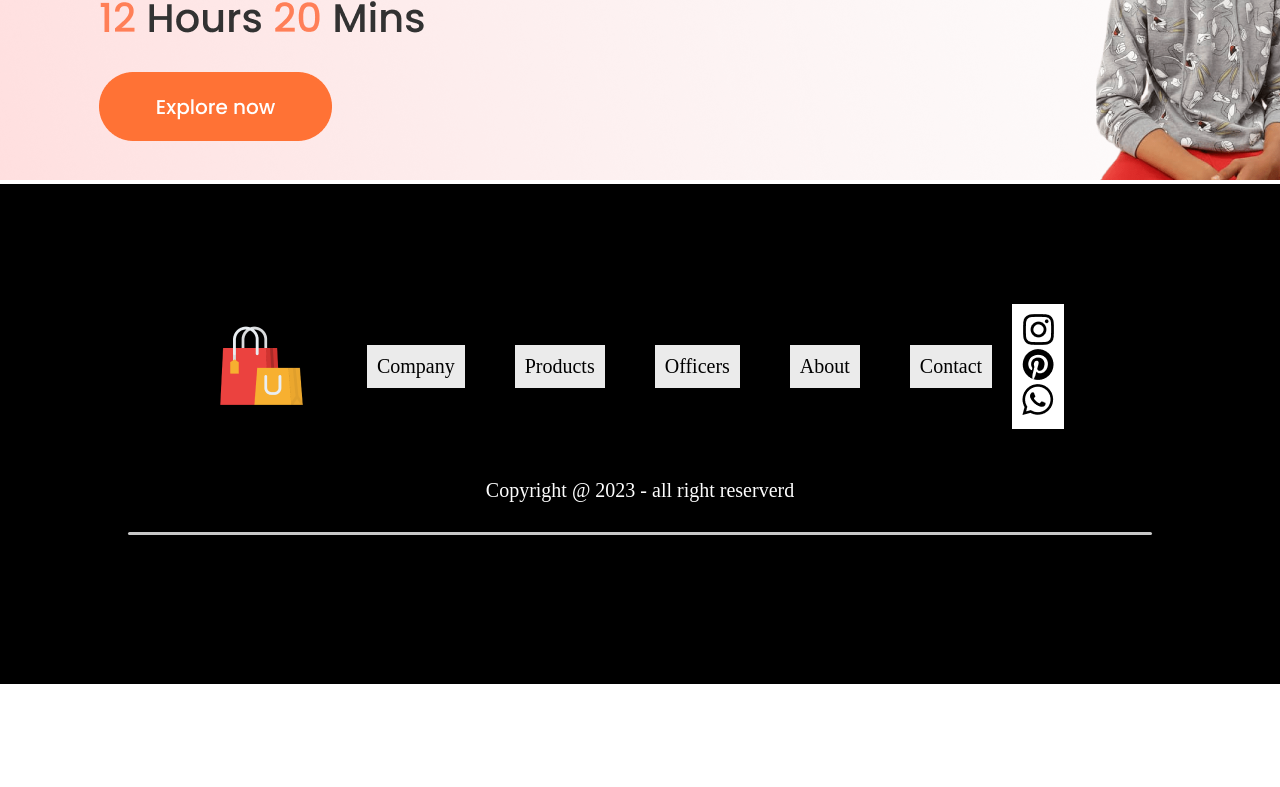
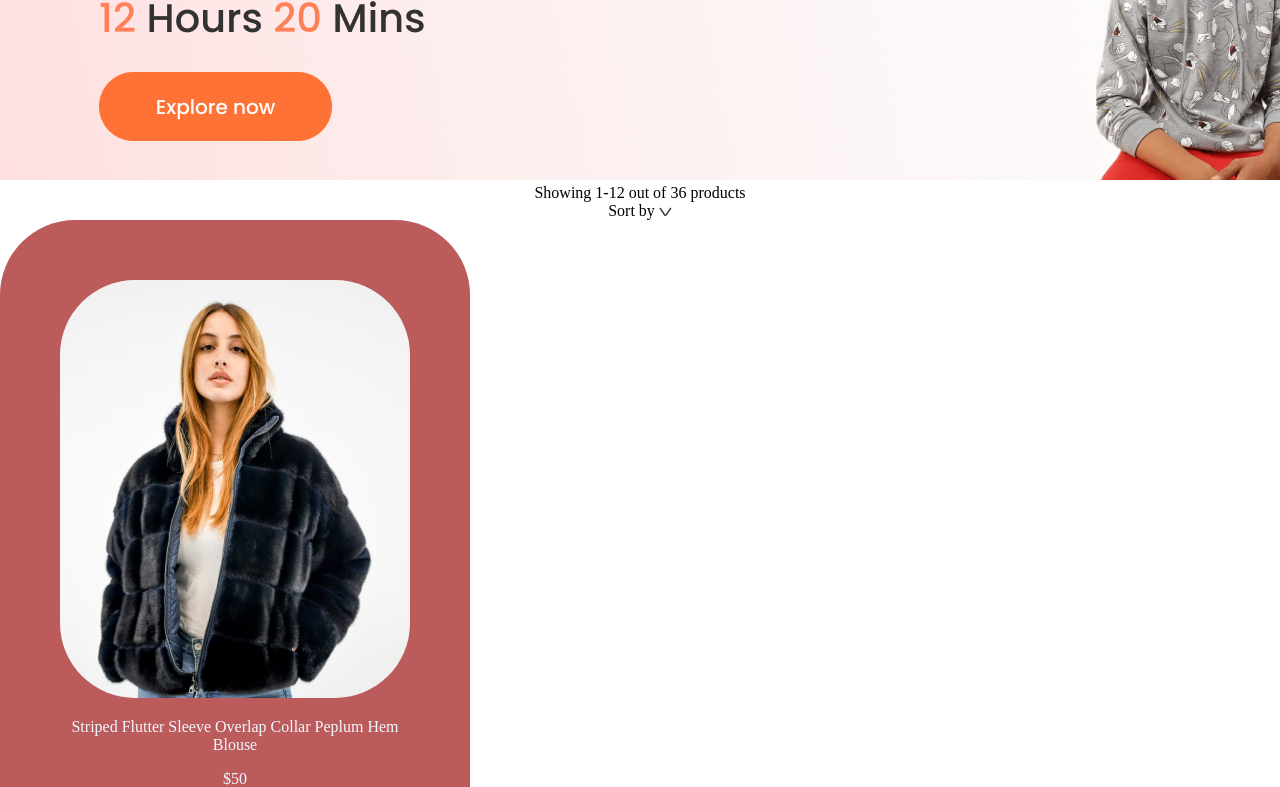
Before and after one commit to danielandersonBC96/Ecommerce.github.io, a React (Create React App) app: page /kids in a window 1280 px wide. Shown: the part 300-1087 px from the top of the page. Before the commit the page ends 984 px from the top, so only its background shows below. Built offline with nearby package versions, Linux system fonts and the light colour scheme.

Commit message:
corrigindo erro de rederização

```diff
--- a/src/App.js
+++ b/src/App.js
@@ -2,7 +2,7 @@
 import './App.css';
 import { NavBar } from './Components/Navbar/NavBar';
 import { Shop } from './Pages/Shop';
-import { ShopCategory  }  from './Pages/ShopCategory';
+import { ShopCategory }  from './Pages/ShopCategory';
 import { Product} from './Pages/Product';
 import { Cart } from './Pages/Cart';
 import { LoginSignup } from './Pages/LoginSignup';
--- a/src/Pages/ShopCategory.jsx
+++ b/src/Pages/ShopCategory.jsx
@@ -1,13 +1,36 @@
-import React, { useContext } from 'react';
-import '../Css/ShopCategory.css';
-import { ShopContext} from '../Context/ShopContext';
+import React  from 'react';
+
+import { Item } from '../Components/Items/item';
+import dropdown_icon from '../Components/Assets/dropdown_icon.png'; // Certifique-se de que o caminho do seu ícone está correto
+import all_product from '../Components/Assets/all_product';
+
+
 
 export const ShopCategory = (props) => {
-  const {all_product } = useContext( ShopContext)
-  return (
-    <div className='shop-category'>
 
-    <img src={props.banner} alt=''/>
-    </div>
-  )
-}
+ return (
+   <div className='shop-category'>
+     <img src={props.banner} alt='' />
+     <div className="shopcategory-indexSort">
+       <p>
+         <span>Showing 1-12</span> out of 36 products
+       </p>
+       <div className="shopcategory-sort">
+         Sort by <img src={dropdown_icon} alt='' />
+       </div>
+     </div>
+     <div className="shopcategory-products">
+       { all_product.map((item, i) => {
+          return <Item
+          key={i }
+          id={item.id}
+          name={item.name}
+          image={item.image}
+          new_price={ item.new_price}
+          old_price={item.old_price}
+          />
+       })}
+     </div>
+   </div>
+ );
+};
```
